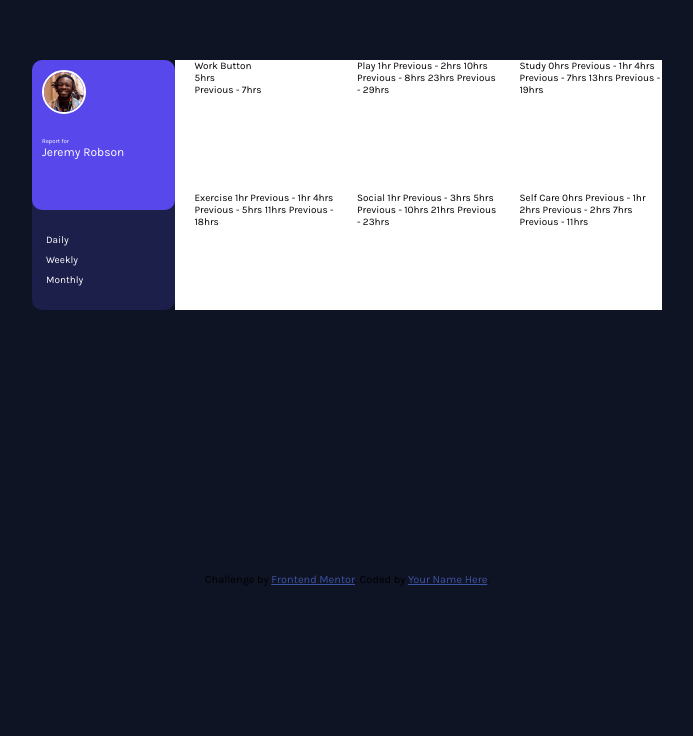
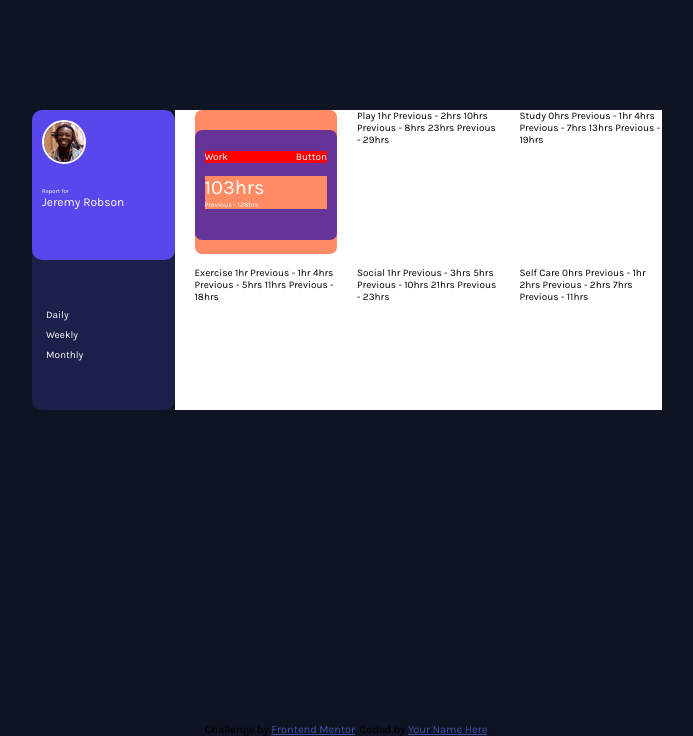
Before and after one commit to nikeshnaik/time-tracking-dashboard-css, a plain HTML site: page index.html in a window 1280 px wide. Shown: the part 203-939 px from the top of the page, without its empty margins (293-986 px from the left). Before the commit the page ends 800 px from the top, so only its background shows below. Drawn offline with Linux system fonts and the light colour scheme.

Commit message:
feat(inital commit):Time card css

```diff
--- a/index.html
+++ b/index.html
@@ -62,22 +62,38 @@
         <div class="main_section">
 
           <!-- daily/weekly/monthly change with javascript -->
+          <!-- <div class="header">
+            <span id="title">Work</span>
+            <span id="btn">Button</span>
+          </div>
+          <div class="header-text">
+            <p id="unit-value">5hrs</p>
+            <p id="previous-unit-value">Previous - 7hrs</p>
+          </div>
+        </div> -->
+
+          <!-- weekly -->
+          <!-- <div class="header">
+            <span id="title">Work</span>
+            <span id="btn">Button</span>
+          </div>
+          <div class="header-text">
+            <p id="unit-value">32hrs</p>
+            <p id="previous-unit-value">Previous - 36hrs</p>
+          </div>
+        </div> -->
+
+          <!-- monthly -->
           <div class="header">
-            <span class="title">Work</span>
-            <span class="btn">Button</span>
+            <span id="title">Work</span>
+            <span id="btn">Button</span>
           </div>
-          <p id="show unit-value">5hrs</p>
-          <p id="show previous-unit-value">Previous - 7hrs</p>
+          <div class="header-text">
+            <p id="unit-value">103hrs</p>
+            <p id="previous-unit-value">Previous - 128hrs</p>
+          </div>
         </div>
 
-        <!-- weekly -->
-        <!-- <p id="unit-value">32hrs</p> -->
-        <!-- <p id="previous-unit-value">Previous - 36hrs</p> -->
-
-        <!-- monthly -->
-        <!-- <p id="month-value">103hrs</p> -->
-        <!-- <p class="previous-month-value">Previous - 128hrs</p> -->
-        <!-- monthly -->
       </div>
     </div>
 
--- a/style.css
+++ b/style.css
@@ -17,6 +17,8 @@
     --neutral-Dark-blue: hsl(235, 46%, 20%);
     --neutral-Desaturated-blue: hsl(235, 45%, 61%);
     --neutral-Pale-Blue: hsl(236, 100%, 87%);
+
+    --profile_height: 15rem;
 }
 
 html {
@@ -54,7 +56,7 @@ main {
 
 .profile {
     background-color: var(--primay-Blue);
-    height: 15rem;
+    height: var(--profile_height);
     border-radius: 1rem;
 }
 
@@ -90,7 +92,7 @@ main {
 
 .time_frame {
     width: inherit;
-    height: 10rem;
+    height: 15rem;
     color: white;
     background-color: var(--neutral-Dark-blue);
     display: flex;
@@ -108,6 +110,44 @@ main {
 
 .work_section {
     grid-area: 3 / 4 / 4 / 5;
+    color: white;
+    background-color: #ff8b64;
+    padding-top: 2rem;
+    border-radius: 0.7rem;
+}
+
+.main_section {
+    width: inherit;
+    height: 9rem;
+    background-color: rebeccapurple;
+    display: flex;
+    flex-direction: column;
+    justify-content: space-around;
+    border-radius: 0.7rem;
+    padding: 1rem;
+}
+
+.header {
+    display: flex;
+    flex-direction: row;
+    justify-content: space-between;
+    background-color: red;
+}
+
+.header-text {
+    text-align: left;
+    position: relative;
+    top: -1rem;
+    background-color: #ff8b64;
+}
+
+#unit-value {
+    font-size: 2rem;
+    padding-bottom: 0.2rem;
+}
+
+#previous-unit-value {
+    font-size: 0.7rem;
 }
 
 .play_section {
```
